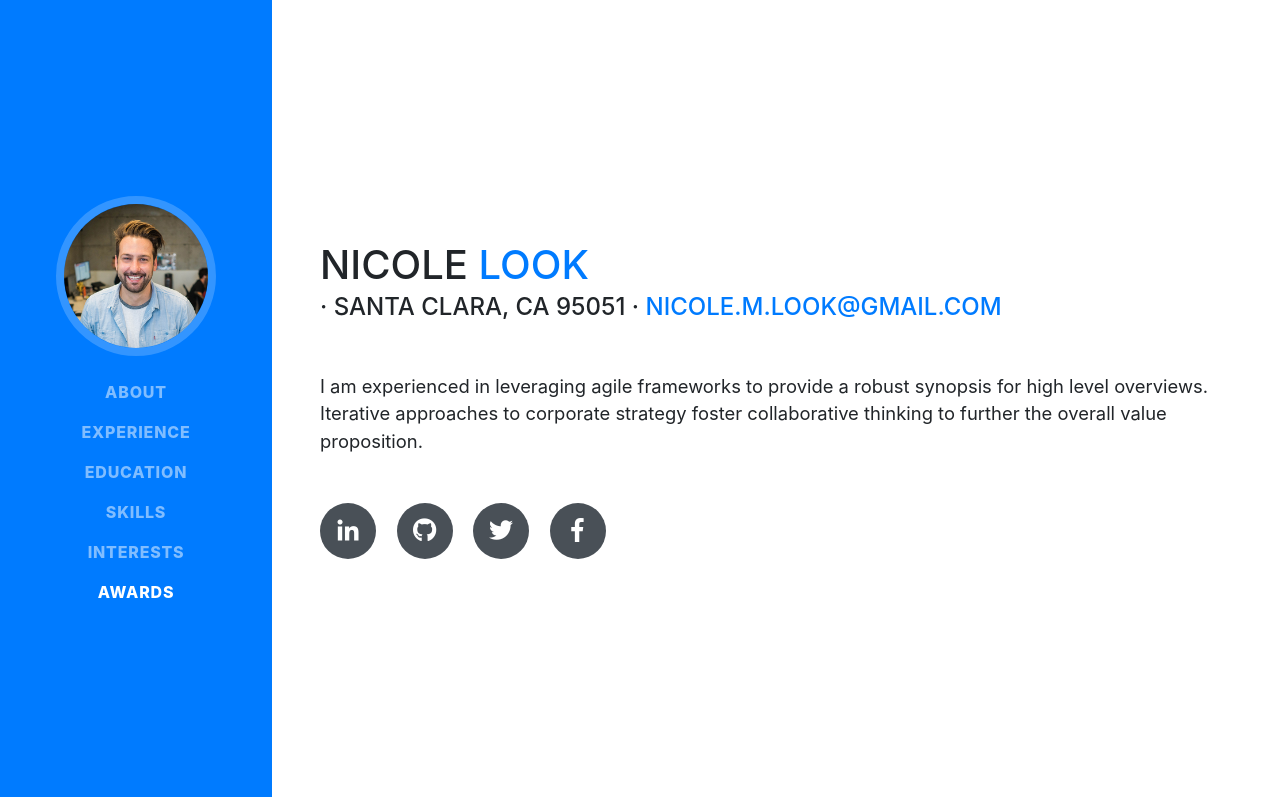
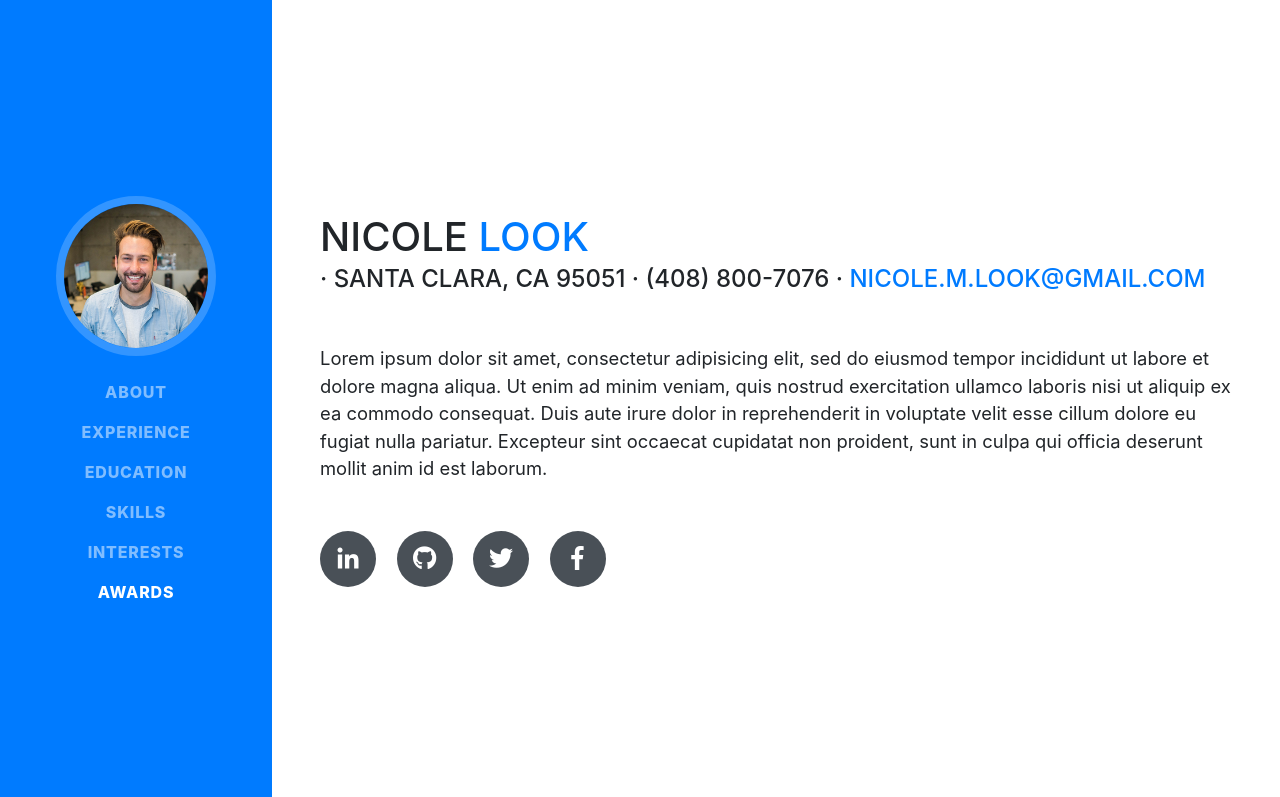
Before and after one commit to nmlook/nmlook.github.io, a website with bundled scripts: page index.html in a window 1280 px wide. Shown: the top 797 px of the page. Built offline with nearby package versions, Linux system fonts and the light colour scheme; a web font is replaced by a local one.

Commit message:
Added more placeholder text.

```diff
--- a/index.html
+++ b/index.html
@@ -66,10 +66,10 @@
           <h1 class="mb-0">Nicole
             <span class="text-primary">Look</span>
           </h1>
-          <div class="subheading mb-5">· Santa Clara, CA 95051 ·
+          <div class="subheading mb-5">· Santa Clara, CA 95051 · (408) 800-7076 ·
             <a href="mailto:nicole.m.look@gmail.com">nicole.m.look@gmail.com</a>
           </div>
-          <p class="lead mb-5">I am experienced in leveraging agile frameworks to provide a robust synopsis for high level overviews. Iterative approaches to corporate strategy foster collaborative thinking to further the overall value proposition.</p>
+          <p class="lead mb-5">Lorem ipsum dolor sit amet, consectetur adipisicing elit, sed do eiusmod tempor incididunt ut labore et dolore magna aliqua. Ut enim ad minim veniam, quis nostrud exercitation ullamco laboris nisi ut aliquip ex ea commodo consequat. Duis aute irure dolor in reprehenderit in voluptate velit esse cillum dolore eu fugiat nulla pariatur. Excepteur sint occaecat cupidatat non proident, sunt in culpa qui officia deserunt mollit anim id est laborum.</p>
           <div class="social-icons">
             <a href="#">
               <i class="fab fa-linkedin-in"></i>
```
